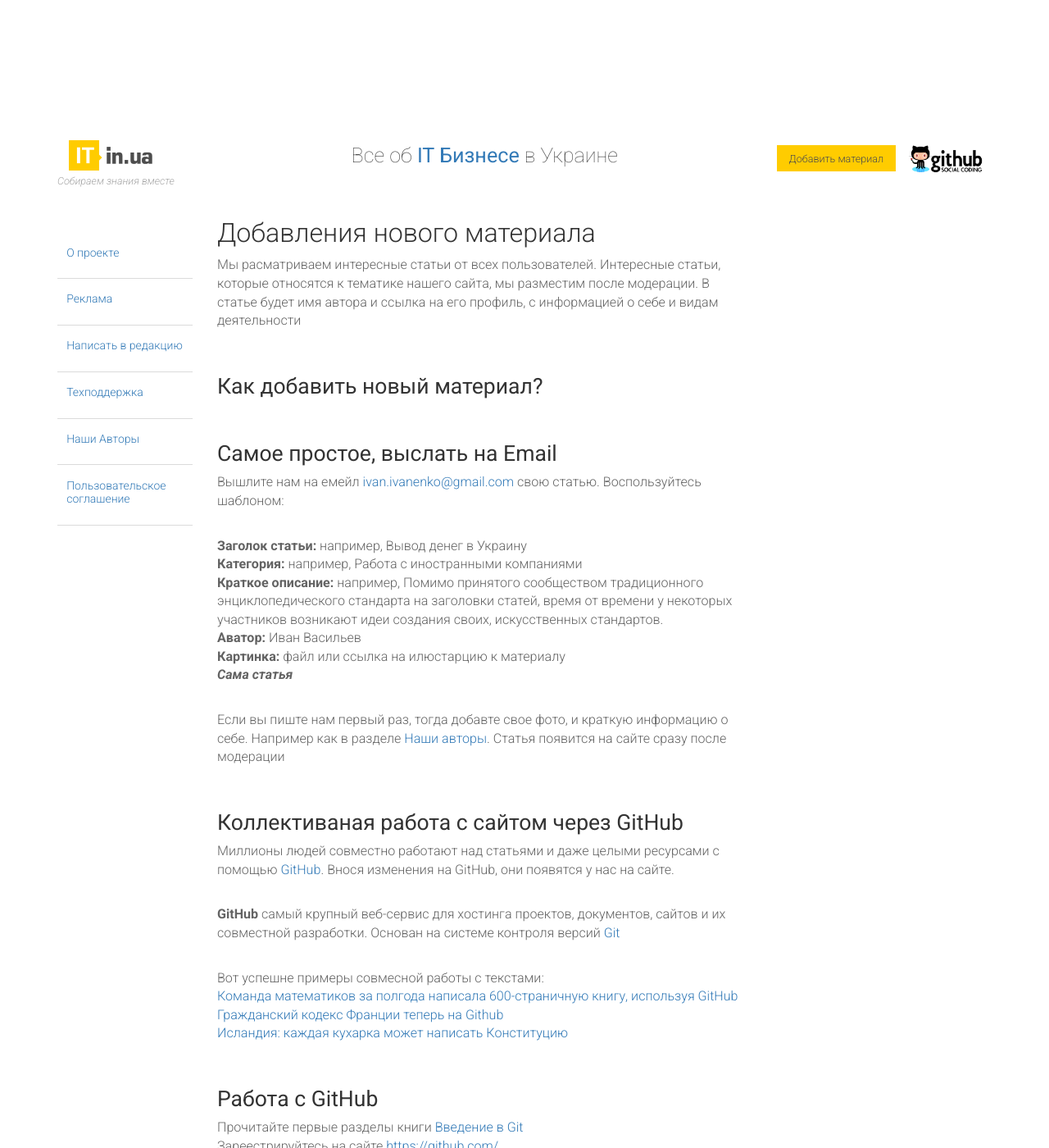
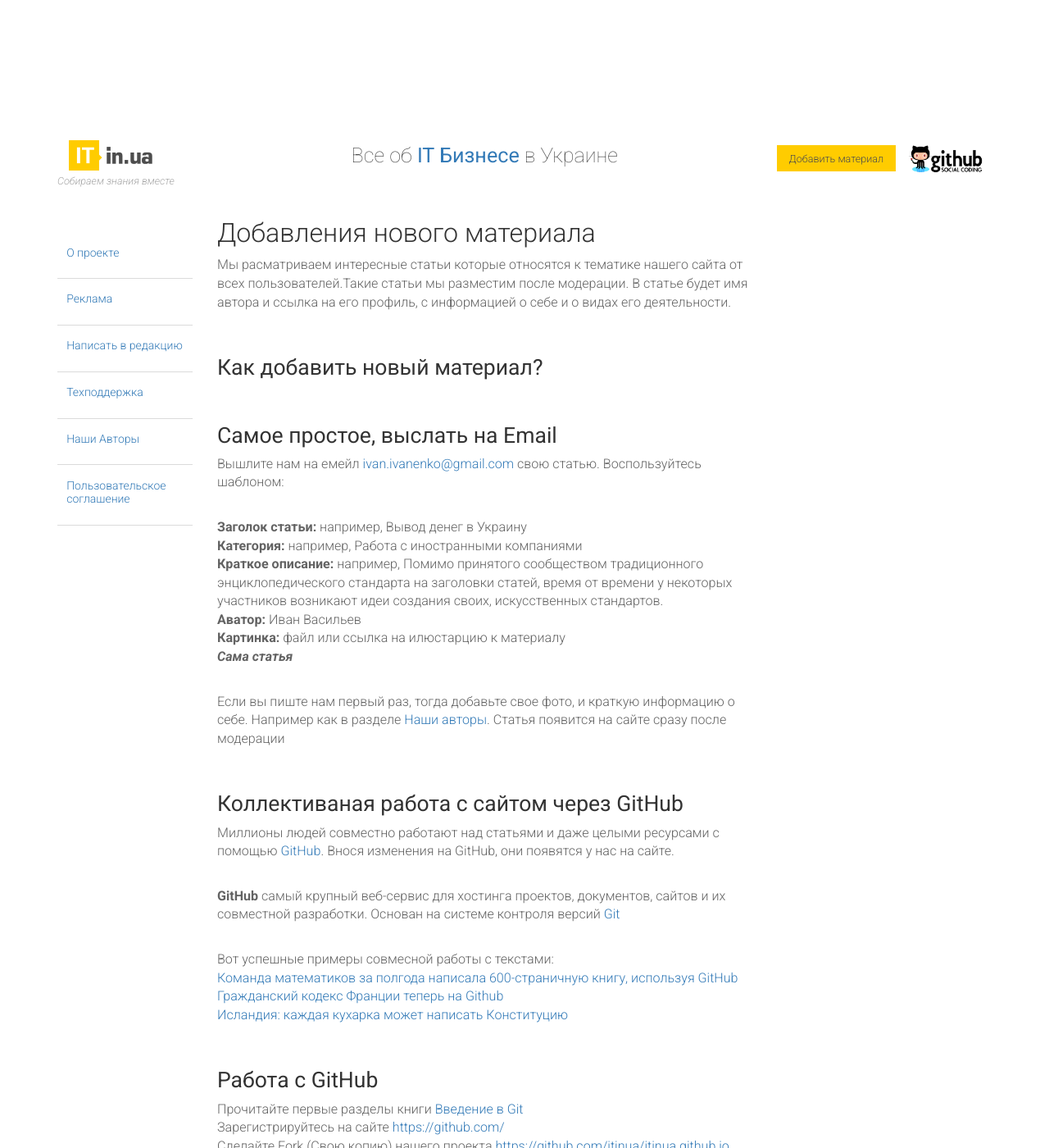
Before and after one commit to itinua/itinua.github.io, a Jekyll site: the page built from content/add-material.md, in a window 1280 px wide and 1400 px high. Shown: the whole window at 82% size. Built offline with Jekyll 4.4.1, drawn with Linux system fonts in a browser that asks for light colours; Markdown is read by kramdown in place of the engine named in the settings; some of the changed text lies outside the part shown.

Commit message:
правка инструкции

```diff
--- a/content/add-material.md
+++ b/content/add-material.md
@@ -3,9 +3,8 @@ layout: main
 title: Добавление нового материла на сайт ITIN.ua
 ---
 # Добавления нового материала
-Мы расматриваем интересные статьи от всех пользователей.
-Интересные статьи, которые относятся к тематике нашего сайта, мы разместим после модерации.
-В статье будет имя автора и ссылка на его профиль, с информацией о себе и видам деятельности
+Мы расматриваем интересные статьи которые относятся к тематике нашего сайта от всех пользователей.Такие статьи мы разместим после модерации.
+В статье будет имя автора и ссылка на его профиль, с информацией о себе и о видах его деятельности.
 
 ## Как добавить новый материал?
 
@@ -20,7 +19,7 @@ title: Добавление нового материла на сайт ITIN.ua
 **Картинка:** файл или ссылка на илюстарцию к материалу
 __*Сама статья*__
 
-Если вы пиште нам первый раз, тогда добавте свое фото, и краткую информацию о себе.
+Если вы пиште нам первый раз, тогда добавьте свое фото, и краткую информацию о себе.
 Например как в разделе [Наши авторы](/content/list/users.html).
 Статья появится на сайте сразу после модерации
 
@@ -31,14 +30,14 @@ __*Сама статья*__
 **GitHub** самый крупный веб-сервис для хостинга проектов, документов, сайтов и их совместной разработки.
 Основан на системе контроля версий [Git](https://ru.wikipedia.org/wiki/Git)
 
-Вот успешне примеры совмесной работы с текстами:
+Вот успешные примеры совмесной работы с текстами:
 [Команда математиков за полгода написала 600-страничную книгу, используя GitHub](http://habrahabr.ru/post/184716/)
 [Гражданский кодекс Франции теперь на Github](http://geektimes.ru/post/248196/)
 [Исландия: каждая кухарка может написать Конституцию](http://ttolk.ru/?p=14243)
 
 ## Работа с GitHub
 Прочитайте первые разделы книги [Введение в Git](https://git-scm.com/book/ru/v1)
-Зареестрируйтесь на сайте [https://github.com/](https://github.com/)
+Зарегистрируйтесь на сайте [https://github.com/](https://github.com/)
 Сделайте Fork (Свою копию) нашего проекта [https://github.com/itinua/itinua.github.io](https://github.com/itinua/itinua.github.io)
 Установите Клиент [GitHub on Windows](https://msysgit.github.io/) или [GitHub on Mac](https://mac.github.com/) или [PyCharm](https://www.jetbrains.com/pycharm/)
 Добавте свой репозиторий и сделайте **Синхронизацию**
@@ -70,7 +69,7 @@ __*Сама статья*__
 **.md** - формат файла [Markdown](http://webquant.ru/posts/markdown/) или [Детальное описание на Английском](http://daringfireball.net/projects/markdown/syntax)
 Для визуализации вы можете установить один из многих редакторов, например [brackets](http://brackets.io/) (c сплагином Markdown) или например [atom.io](https://atom.io/)
 
-Что бы быстро создать правильное имя файла, воспользуйтель этой формой, например впишите название статьи и нажмите Enter
+Что бы быстро создать правильное имя файла, воспользуйтель этой формой, например, впишите название статьи и нажмите Enter
 
 <script >
     var a = {"Ё":"YO","Й":"I","Ц":"TS","У":"U","К":"K","Е":"E","Н":"N","Г":"G","Ш":"SH","Щ":"SCH","З":"Z","Х":"H","Ъ":"'","ё":"yo","й":"i","ц":"ts","у":"u","к":"k","е":"e","н":"n","г":"g","ш":"sh","щ":"sch","з":"z","х":"h","ъ":"'","Ф":"F","Ы":"I","В":"V","А":"a","П":"P","Р":"R","О":"O","Л":"L","Д":"D","Ж":"ZH","Э":"E","ф":"f","ы":"i","в":"v","а":"a","п":"p","р":"r","о":"o","л":"l","д":"d","ж":"zh","э":"e","Я":"Ya","Ч":"CH","С":"S","М":"M","И":"I","Т":"T","Ь":"","Б":"B","Ю":"YU","я":"ya","ч":"ch","с":"s","м":"m","и":"i","т":"t","ь":"","б":"b","ю":"yu"};
```
Also changed, not shown: other parts of content/add-material.md (+5 -5 lines), _posts/[a2] Огранизация бизнесса в Украине/2015-06-15-kak-rabotat-s-google22.md (line endings or trailing spaces).
